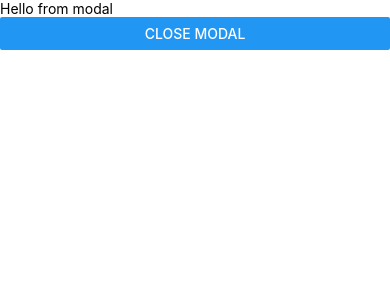
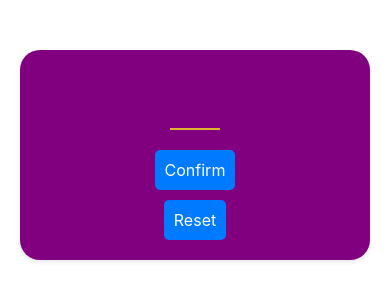
Before and after one commit to OmarSaber1/RN-Course, a React Native app: screen / in a window 390 px wide. Shown: the top 300 px of the page. Built offline with nearby package versions, Linux system fonts and the light colour scheme; grey boxes are pictures that could not be loaded.

Commit message:
implement guessing game number from the game number table

```diff
--- a/App.js
+++ b/App.js
@@ -1,93 +1,62 @@
 import { useState } from "react";
-import { Button, FlatList, Image, StyleSheet, Text, View } from "react-native";
-import CourseItem from "./components/courseItem/courseItem";
-import CourseInput from "./components/courseInput/courseInput";
-import { CoursesModal } from "./components/modal/modal";
-import { StatusBar } from "expo-status-bar";
+import { View, TextInput, StyleSheet } from "react-native";
+import PrimaryButton from "./components/PrimaryButton/PrimaryButton";
 
-export default function App() {
-  const [courses, setCourses] = useState([]);
-  const [isModalVisible, setIsModalVisible] = useState([]);
+const App = () => {
+  const [inputText, setInputText] = useState("");
 
-  function handleButtonPress(currentText) {
-    setCourses((prevState) => [
-      ...prevState,
-      { text: currentText, id: Math.random().toString() },
-    ]);
-  }
+  const handleConfirm = () => {
+    // Implement your logic for the "Confirm" button here
+    console.log("Confirm button pressed");
+  };
 
-  function handleDeleteItem(id) {
-    const filteredCourses = courses.filter((course) => course.id !== id);
-    setCourses(filteredCourses);
-  }
-
-  function handleModalState() {
-    setIsModalVisible((prevState) => !prevState);
-  }
+  const handleReset = () => {
+    // Implement your logic for the "Reset" button here
+    setInputText("");
+  };
 
   return (
-    <>
-      <StatusBar style='light' />
-      <View style={styles.container}>
-        <CoursesModal
-          isModalVisible={isModalVisible}
-          handleModalOpen={handleModalState}
-        />
-        <Button
-          title='Open Modal'
-          onPress={() => setIsModalVisible((prevState) => !prevState)}
-        />
-        <View style={styles.inputWrapper}>
-          <CourseInput onAddItem={handleButtonPress} />
-        </View>
-        <View style={styles.listWrapper}>
-          <Image
-            width={100}
-            height={100}
-            source={{
-              uri: "https://st.depositphotos.com/2419757/55802/v/450/depositphotos_558022218-stock-illustration-arrow-dart-hitting-target-aim.jpg",
-            }}
-          />
-          <Text style={styles.courseHeader}>List Of Todo</Text>
-          <FlatList
-            data={courses}
-            keyExtractor={(item) => item.id}
-            renderItem={({ item }) => (
-              <CourseItem course={item} handleDeleteItem={handleDeleteItem} />
-            )}
-          />
-        </View>
-      </View>
-    </>
+    <View style={styles.container}>
+      <TextInput
+        style={styles.input}
+        value={inputText}
+        onChangeText={(text) => setInputText(text)}
+        maxLength={2}
+      />
+      <PrimaryButton title='Confirm' onPress={handleConfirm} />
+      <PrimaryButton title='Reset' onPress={handleReset} />
+    </View>
   );
-}
+};
 
 const styles = StyleSheet.create({
   container: {
-    paddingTop: 50,
-    paddingHorizontal: 20,
-    flex: 1,
-    display: "flex",
-    flexDirection: "column",
-    backgroundColor: "grey",
+    justifyContent: "center",
+    alignItems: "center",
+    padding: 20,
+    marginTop: 50,
+    marginHorizontal: 20,
+    backgroundColor: "purple",
+    // Add shadows based on platform
+    shadowColor: "rgba(0, 0, 0, 0.2)",
+    shadowOffset: { width: 0, height: 2 },
+    shadowOpacity: 0.5,
+    shadowRadius: 4,
+    borderRadius: 20,
+    elevation: 8, // Android shadow
   },
-  inputWrapper: {
-    flex: 1,
-    flexDirection: "row",
-    justifyContent: "space-between",
-    alignItems: "center",
-    marginBottom: 20,
-    borderBottomColor: "skyblue",
+  input: {
     borderBottomWidth: 2,
-  },
-
-  listWrapper: {
-    flex: 3,
-    marginTop: 5,
-    alignItems: "center",
-  },
-  courseHeader: {
-    fontSize: 20,
+    borderBottomColor: "#ddb52f",
+    height: 50,
+    width: 50,
+    padding: 10,
+    marginVertical: 10,
+    fontSize: 28,
+    textAlign: "center",
     fontWeight: "bold",
+    color: "#ddb52f",
   },
 });
+
+export default App;
--- /dev/null
+++ b/components/PrimaryButton/PrimaryButton.jsx
@@ -0,0 +1,25 @@
+import { TouchableOpacity, Text, StyleSheet } from "react-native";
+
+const PrimaryButton = ({ title, onPress }) => {
+  return (
+    <TouchableOpacity style={styles.button} onPress={onPress}>
+      <Text style={styles.buttonText}>{title}</Text>
+    </TouchableOpacity>
+  );
+};
+
+const styles = StyleSheet.create({
+  button: {
+    backgroundColor: "#007AFF",
+    padding: 10,
+    borderRadius: 5,
+    marginTop: 10,
+  },
+  buttonText: {
+    color: "white",
+    fontSize: 16,
+    textAlign: "center",
+  },
+});
+
+export default PrimaryButton;
--- a/components/courseInput/courseInput.jsx
+++ /dev/null
@@ -1,39 +0,0 @@
-import { useState } from "react";
-import { Button, StyleSheet, TextInput } from "react-native";
-
-const CourseInput = ({ onAddItem }) => {
-  const [textInput, setTextInput] = useState("");
-
-  function handleTextChange(text) {
-    setTextInput(text);
-  }
-
-  function handleAddItem(text) {
-    onAddItem(text);
-    setTextInput("");
-  }
-
-  return (
-    <>
-      <TextInput
-        onChangeText={handleTextChange}
-        value={textInput}
-        style={styles.inputStyle}
-        placeholder='Enter Todo'
-      />
-      <Button onPress={() => handleAddItem(textInput)} title='Add Todo' />
-    </>
-  );
-};
-
-const styles = StyleSheet.create({
-  inputStyle: {
-    width: "70%",
-    borderWidth: 1,
-    borderRadius: 5,
-    padding: 10,
-    marginRight: 10,
-  },
-});
-
-export default CourseInput;
--- a/components/courseItem/courseItem.jsx
+++ /dev/null
@@ -1,28 +0,0 @@
-import { Text, View, StyleSheet, Pressable, Image } from "react-native";
-
-const CourseItem = ({ course, handleDeleteItem }) => {
-  return (
-    <View style={styles.courseContainer}>
-      <Pressable
-        android_ripple={{ color: "red" }}
-        onPress={() => handleDeleteItem(course.id)}
-      >
-        <Text style={styles.course}>{course.text}</Text>
-      </Pressable>
-    </View>
-  );
-};
-
-const styles = StyleSheet.create({
-  courseContainer: {
-    backgroundColor: "purple",
-    padding: 10,
-  },
-  course: {
-    borderRadius: 10,
-    margin: 5,
-    color: "white",
-  },
-});
-
-export default CourseItem;
--- a/components/modal/modal.jsx
+++ /dev/null
@@ -1,8 +0,0 @@
-import { Button, Modal, Text } from "react-native";
-
-export const CoursesModal = ({ handleModalOpen, isModalVisible }) => (
-  <Modal visible={isModalVisible} animationType='slide'>
-    <Text>Hello from modal</Text>
-    <Button title='Close Modal' onPress={handleModalOpen} />
-  </Modal>
-);
```
Also changed, not shown: screens/GameOverScreen.jsx (added), screens/GameScreen.jsx (added), screens/StartGameScreen.jsx (added).
